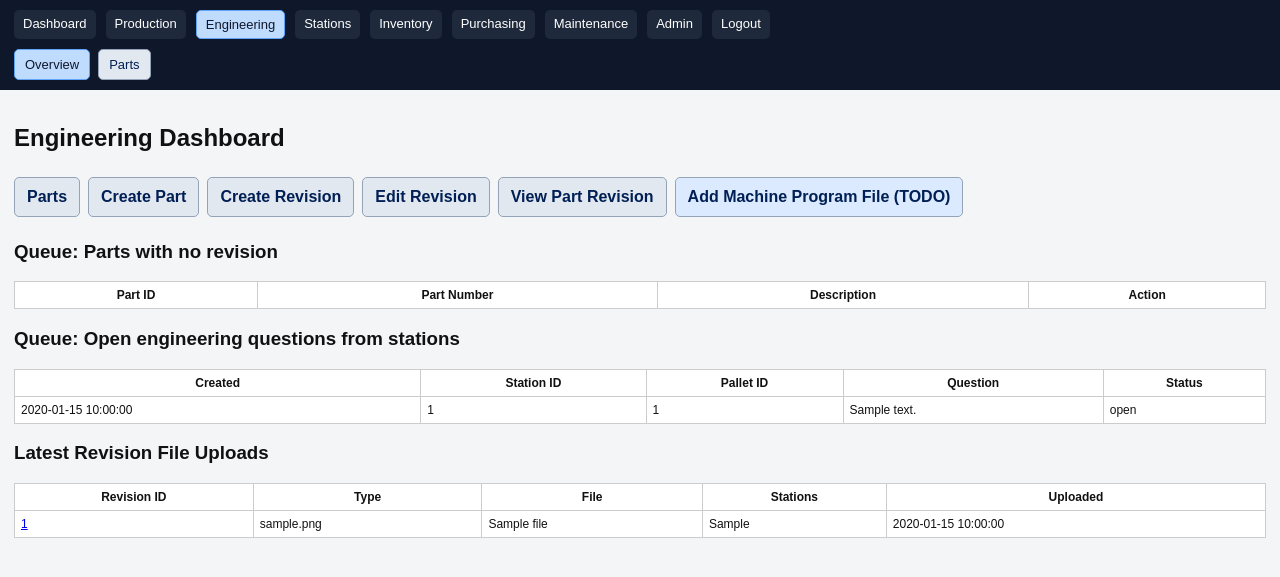
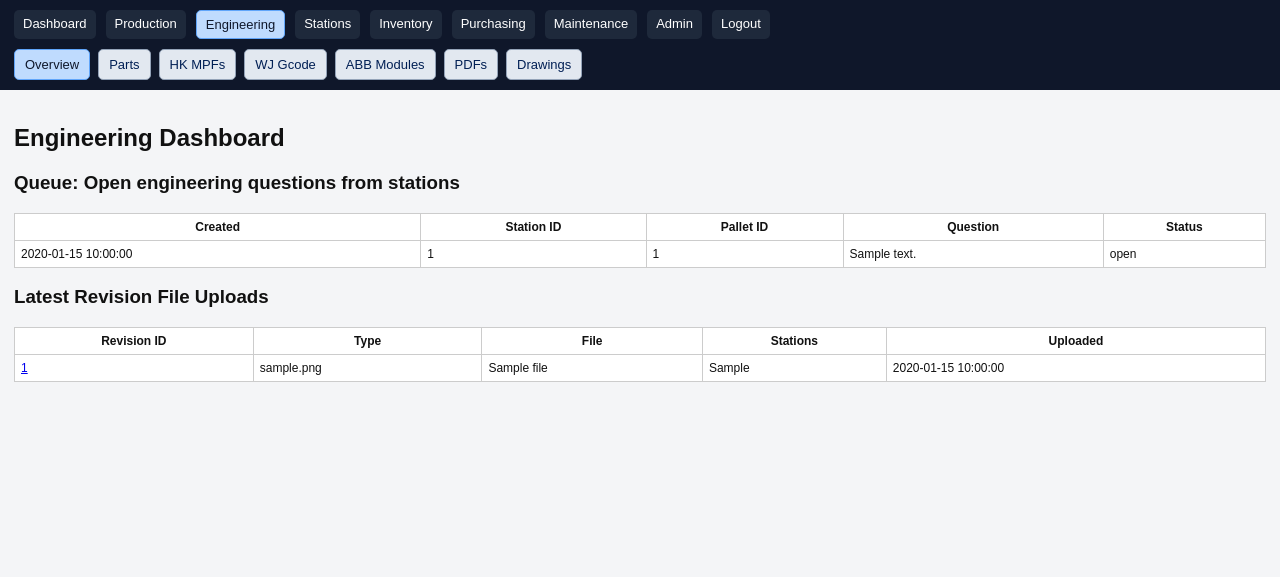
Before and after one commit to ravenorb/mts, a FastAPI app: page /engineering in a window 1280 px wide. Shown: the top 577 px of the page. Run offline with FastAPI, Linux system fonts and the light colour scheme; the visitor is signed in with stand-in values (Sample User, id 1); tables that the repository leaves empty hold one stand-in row (values such as "Sample post"); lists and menus that the app fills with data are empty; parts of the project's set-up code (start-up, migrations or seed data) failed here and were passed over.

Commit message:
Update engineering nav and add HK MPF dashboard layout

```diff
--- a/app/main.py
+++ b/app/main.py
@@ -171,6 +171,11 @@ def engineering_nav_context() -> dict:
         "engineering_sections": [
             {"label": "Overview", "href": "/engineering"},
             {"label": "Parts", "href": "/engineering/parts"},
+            {"label": "HK MPFs", "href": "/engineering/hk-mpfs"},
+            {"label": "WJ Gcode", "href": "/engineering/wj-gcode"},
+            {"label": "ABB Modules", "href": "/engineering/abb-modules"},
+            {"label": "PDFs", "href": "/engineering/pdfs"},
+            {"label": "Drawings", "href": "/engineering/drawings"},
         ]
     }
 
@@ -540,10 +545,9 @@ def production_create_pallet(part_revision_id: int = Form(...), quantity: float
 
 @app.get("/engineering", response_class=HTMLResponse)
 def engineering_dashboard(request: Request, db: Session = Depends(get_db), user=Depends(require_login)):
-    missing_revisions = db.query(models.Part).outerjoin(models.PartRevision, models.PartRevision.part_id == models.Part.id).filter(models.PartRevision.id.is_(None)).order_by(models.Part.created_at.desc()).all()
     open_questions = db.query(models.EngineeringQuestion).filter_by(status="open").order_by(models.EngineeringQuestion.created_at.desc()).limit(30).all()
     latest_files = db.query(models.PartRevisionFile).order_by(models.PartRevisionFile.uploaded_at.desc()).limit(20).all()
-    return templates.TemplateResponse("engineering_dashboard.html", {"request": request, "user": user, "top_nav": TOP_NAV, "entity_groups": ENTITY_GROUPS, "missing_revisions": missing_revisions, "open_questions": open_questions, "latest_files": latest_files, **engineering_nav_context()})
+    return templates.TemplateResponse("engineering_dashboard.html", {"request": request, "user": user, "top_nav": TOP_NAV, "entity_groups": ENTITY_GROUPS, "open_questions": open_questions, "latest_files": latest_files, **engineering_nav_context()})
 
 
 @app.get("/engineering/parts", response_class=HTMLResponse)
@@ -779,7 +783,32 @@ async def engineering_revision_files_save(part_revision_id: int, request: Reques
 
 @app.get("/engineering/add-machine-program", response_class=HTMLResponse)
 def engineering_machine_program_stub(request: Request, db: Session = Depends(get_db), user=Depends(require_login)):
-    return templates.TemplateResponse("engineering_machine_program_stub.html", {"request": request, "user": user, "top_nav": TOP_NAV, "entity_groups": ENTITY_GROUPS})
+    return templates.TemplateResponse("engineering_machine_program_stub.html", {"request": request, "user": user, "top_nav": TOP_NAV, "entity_groups": ENTITY_GROUPS, **engineering_nav_context()})
+
+
+@app.get("/engineering/hk-mpfs", response_class=HTMLResponse)
+def engineering_hk_mpfs_page(request: Request, db: Session = Depends(get_db), user=Depends(require_login)):
+    return templates.TemplateResponse("engineering_hk_mpfs.html", {"request": request, "user": user, "top_nav": TOP_NAV, "entity_groups": ENTITY_GROUPS, **engineering_nav_context()})
+
+
+@app.get("/engineering/wj-gcode", response_class=HTMLResponse)
+def engineering_wj_gcode_page(request: Request, db: Session = Depends(get_db), user=Depends(require_login)):
+    return templates.TemplateResponse("engineering_machine_program_stub.html", {"request": request, "user": user, "top_nav": TOP_NAV, "entity_groups": ENTITY_GROUPS, "page_title": "WJ Gcode", "page_message": "WJ Gcode dashboard is coming next.", **engineering_nav_context()})
+
+
+@app.get("/engineering/abb-modules", response_class=HTMLResponse)
+def engineering_abb_modules_page(request: Request, db: Session = Depends(get_db), user=Depends(require_login)):
+    return templates.TemplateResponse("engineering_machine_program_stub.html", {"request": request, "user": user, "top_nav": TOP_NAV, "entity_groups": ENTITY_GROUPS, "page_title": "ABB Modules", "page_message": "ABB module dashboard is coming next.", **engineering_nav_context()})
+
+
+@app.get("/engineering/pdfs", response_class=HTMLResponse)
+def engineering_pdfs_page(request: Request, db: Session = Depends(get_db), user=Depends(require_login)):
+    return templates.TemplateResponse("engineering_machine_program_stub.html", {"request": request, "user": user, "top_nav": TOP_NAV, "entity_groups": ENTITY_GROUPS, "page_title": "PDFs", "page_message": "PDF dashboard is coming next.", **engineering_nav_context()})
+
+
+@app.get("/engineering/drawings", response_class=HTMLResponse)
+def engineering_drawings_page(request: Request, db: Session = Depends(get_db), user=Depends(require_login)):
+    return templates.TemplateResponse("engineering_machine_program_stub.html", {"request": request, "user": user, "top_nav": TOP_NAV, "entity_groups": ENTITY_GROUPS, "page_title": "Drawings", "page_message": "Drawing dashboard is coming next.", **engineering_nav_context()})
 
 
 @app.get("/stations", response_class=HTMLResponse)
--- a/app/static/style.css
+++ b/app/static/style.css
@@ -92,3 +92,6 @@ button,input[type="submit"],input[type="button"]{background:#eef2ff}
 .revision-header-form{max-width:100%}
 .revision-header-form table{margin-bottom:12px}
 .revision-header-form input[type="file"]{padding:4px}
+
+.hk-components-header{display:flex;justify-content:space-between;align-items:center;margin:14px 0 8px}
+.hk-components-header h3{margin:0}
--- a/app/templates/engineering_dashboard.html
+++ b/app/templates/engineering_dashboard.html
@@ -1,25 +1,6 @@
 {% extends 'base.html' %}
 {% block content %}
 <h2>Engineering Dashboard</h2>
-<div class="action-row">
-  <a class="action-btn" href="/engineering/parts">Parts</a>
-  <a class="action-btn" href="/entity/parts/new">Create Part</a>
-  <a class="action-btn" href="/entity/part_revisions/new">Create Revision</a>
-  <a class="action-btn" href="/entity/part_revisions">Edit Revision</a>
-  <a class="action-btn" href="/entity/part_revisions">View Part Revision</a>
-  <a class="action-btn secondary" href="/engineering/add-machine-program">Add Machine Program File (TODO)</a>
-</div>
-
-<h3>Queue: Parts with no revision</h3>
-<table>
-  <tr><th>Part ID</th><th>Part Number</th><th>Description</th><th>Action</th></tr>
-  {% for p in missing_revisions %}
-  <tr>
-    <td>{{p.id}}</td><td>{{p.part_number}}</td><td>{{p.description}}</td>
-    <td><a href="/entity/part_revisions/new">Create Revision</a></td>
-  </tr>
-  {% endfor %}
-</table>
 
 <h3>Queue: Open engineering questions from stations</h3>
 <table>
--- a/app/templates/engineering_machine_program_stub.html
+++ b/app/templates/engineering_machine_program_stub.html
@@ -1,9 +1,9 @@
 {% extends 'base.html' %}
 {% block content %}
-<h2>Add Machine Program File</h2>
+<h2>{{ page_title or 'Add Machine Program File' }}</h2>
 <div class="card warning">
   <div class="label">TODO</div>
-  <p>This page is intentionally a stub. Build upload+validation workflow here next.</p>
+  <p>{{ page_message or 'This page is intentionally a stub. Build upload+validation workflow here next.' }}</p>
 </div>
 <a class="action-btn" href="/engineering">Back to Engineering Dashboard</a>
 {% endblock %}
```
Also changed, not shown: app/templates/engineering_hk_mpfs.html (added, +33 -0 lines).
